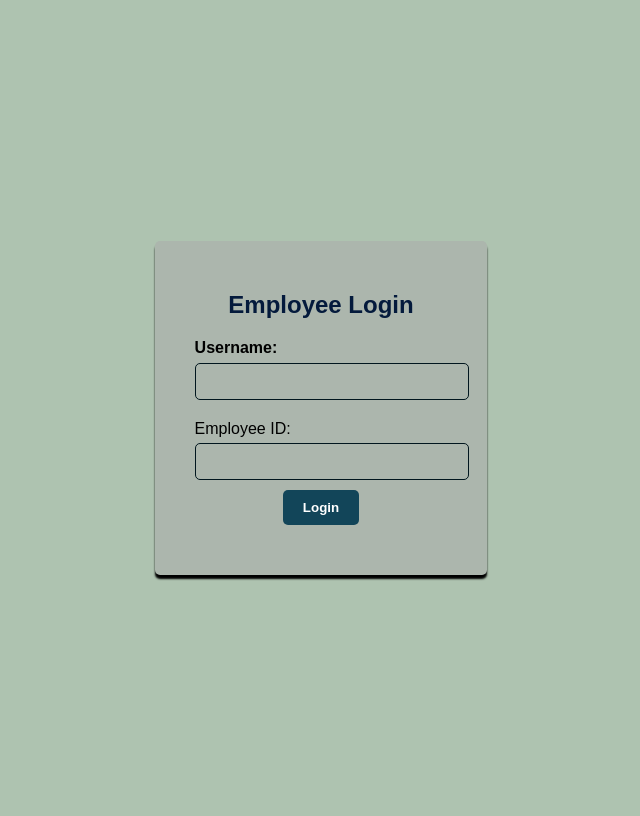
After one commit to Vijithaaa/Employee_Leave_Tracking_Management, a PHP site: page /new/pages/auth/login.php in a window 1280 px wide. The commit adds this page. Shown: the whole page, without its empty margins (319-959 px from the left). Run offline with PHP 8.4, Linux system fonts and the light colour scheme.

Commit message:
change login page

```diff
--- a/asset/css/style.css
+++ b/asset/css/style.css
@@ -22,6 +22,12 @@ body {
         text-align: center;
 
     }
+
+    .login-title {
+    text-align: center;
+    margin-bottom: 20px;
+    color: #041a3c;
+}
 
 /* forms */
     .page-wrapper {
@@ -57,6 +63,7 @@ body {
     .form-group input[type="text"],
     .form-group input[type="email"],
     .form-group input[type="date"],
+    .form-group input[type="password"],
     .form-group input[type="number"] {
         width: 100%;
         padding: 10px;
@@ -65,6 +72,18 @@ body {
         background-color: transparent;
 
     }
+    .form-group-pass input{
+        width: 100%;
+        padding: 10px;
+        border: 1px solid #01161e;
+        border-radius: 5px;
+        background-color: transparent !important;
+        margin-top: 5px;
+        margin-bottom: 10px;
+    }
+
+
+
 
     .radio-group {
         display: flex;
--- /dev/null
+++ b/pages/auth/login.php
@@ -0,0 +1,90 @@
+<?php
+session_start();
+
+// Determine login type (admin or employee)
+$login_type = isset($_GET['type']) ? $_GET['type'] : 'employee';
+$page_title = ucfirst($login_type) . " Login";
+
+// Common variables
+$errorMsg = '';
+$successMsg = '';
+
+// Handle form submission
+if ($_SERVER['REQUEST_METHOD'] === "POST" && isset($_POST['login'])) {
+    $username = trim($_POST['username']);
+    $password = trim($_POST['password']);
+
+    if ($login_type === 'admin') {
+        require_once '../../models/admin.php';
+        $auth = new Admin();
+        $userData = $auth->adminAuth($username, $password);
+
+        if ($userData && $userData['msg']['name'] === $username && $userData['msg']['pass'] == $password) {
+            $_SESSION['admin_logged_in'] = true;
+            header("Location: ../admin_page.php");
+            exit;
+        } else {
+            $errorMsg = "Invalid admin credentials";
+        }
+    }
+     else {
+        require_once '../../models/employee.php';
+        $auth = new Employee();
+        $userData = $auth->empAuthenticate($username, $password);
+
+        if ($userData && $userData['msg']['employee_name'] === $username && $userData['msg']['employee_id'] == $password) {
+            $_SESSION['empId'] = $userData['msg']['employee_id'];
+            $_SESSION['empName'] = $userData['msg']['employee_name'];
+            $_SESSION['role_id'] = $userData['msg']['role_id'];
+            $_SESSION['emp_logged_in'] = true;
+            header("Location: ../employee/leave_tracking_employee_page.php");
+            exit;
+        } else {
+            $errorMsg = "Invalid employee credentials";
+        }
+    }
+}
+?>
+<!DOCTYPE html>
+<html lang="en">
+<head>
+    <meta charset="UTF-8">
+    <meta name="viewport" content="width=device-width, initial-scale=1.0">
+
+    <link rel="stylesheet" href="../../asset/css/style.css">
+    <title><?= $page_title ?></title>
+</head>
+<body>
+    <div class="page-wrapper">
+        <div class="loginpage-container">
+            <?php if (!empty($errorMsg)): ?>
+                <div class="error"><?= $errorMsg ?></div>
+            <?php endif; ?>
+
+            <?php if (!empty($successMsg)): ?>
+                <div class="success"><?= $successMsg ?></div>
+            <?php endif; ?>
+
+            <h2 class="login-title"><?= $page_title ?></h2>
+
+            <div class="loginform">
+                <form method="post">
+                    <div class="form-group">
+                        <label>Username:</label>
+                        <input type="text" name="username" required>
+                    </div>
+
+                    <div class="form-group-pass">
+                        <label><?= $login_type === 'admin' ? 'Password' : 'Employee ID' ?>:</label>
+                        <input type="password" name="password" required>
+                    </div>
+
+                    <div class="form-group button-container">
+                        <button type="submit" class="my-custom-button" name="login">Login</button>
+                    </div>
+                </form>
+            </div>
+        </div>
+    </div>
+</body>
+</html>
```
Also changed, not shown: pages/auth/admin_login_form.php (deleted, +0 -74 lines), pages/auth/login_employee_page.php (deleted, +0 -92 lines), pages/homeindex.php (+9 -2 lines).
